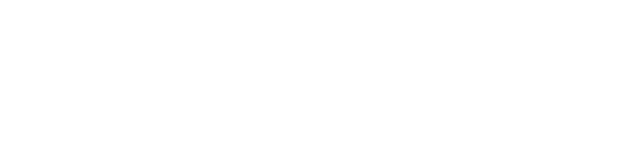
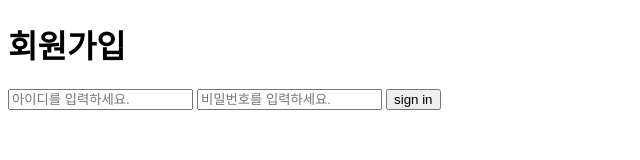
Before and after one commit to Saccharin01/COOPTest, a website: page Team1/public/html/index.html in a window 1280 px wide. Shown: the whole page, without its empty margins (0-640 px from the left). Drawn offline with Linux system fonts and the light colour scheme.

Commit message:
inde.html 뼈대만들기 및 css파일 생성

```diff
--- a/Team1/public/html/index.html
+++ b/Team1/public/html/index.html
@@ -1,11 +1,19 @@
 <!DOCTYPE html>
 <html lang="en">
-<head>
-  <meta charset="UTF-8">
-  <meta name="viewport" content="width=device-width, initial-scale=1.0">
-  <title>Document</title>
-</head>
-<body>
-
-</body>
+  <head>
+    <meta charset="UTF-8" />
+    <meta name="viewport" content="width=device-width, initial-scale=1.0" />
+    <title>Document</title>
+    <link rel="stylesheet" href="style.css" />
+  </head>
+  <body>
+    <div id="root">
+      <h1>회원가입</h1>
+      <div id="container">
+        <input type="text" placeholder="아이디를 입력하세요." />
+        <input type="password" placeholder="비밀번호를 입력하세요." />
+        <input type="submit" value="sign in" />
+      </div>
+    </div>
+  </body>
 </html>
```
Also changed, not shown: Team1/public/html/style.css (added).
